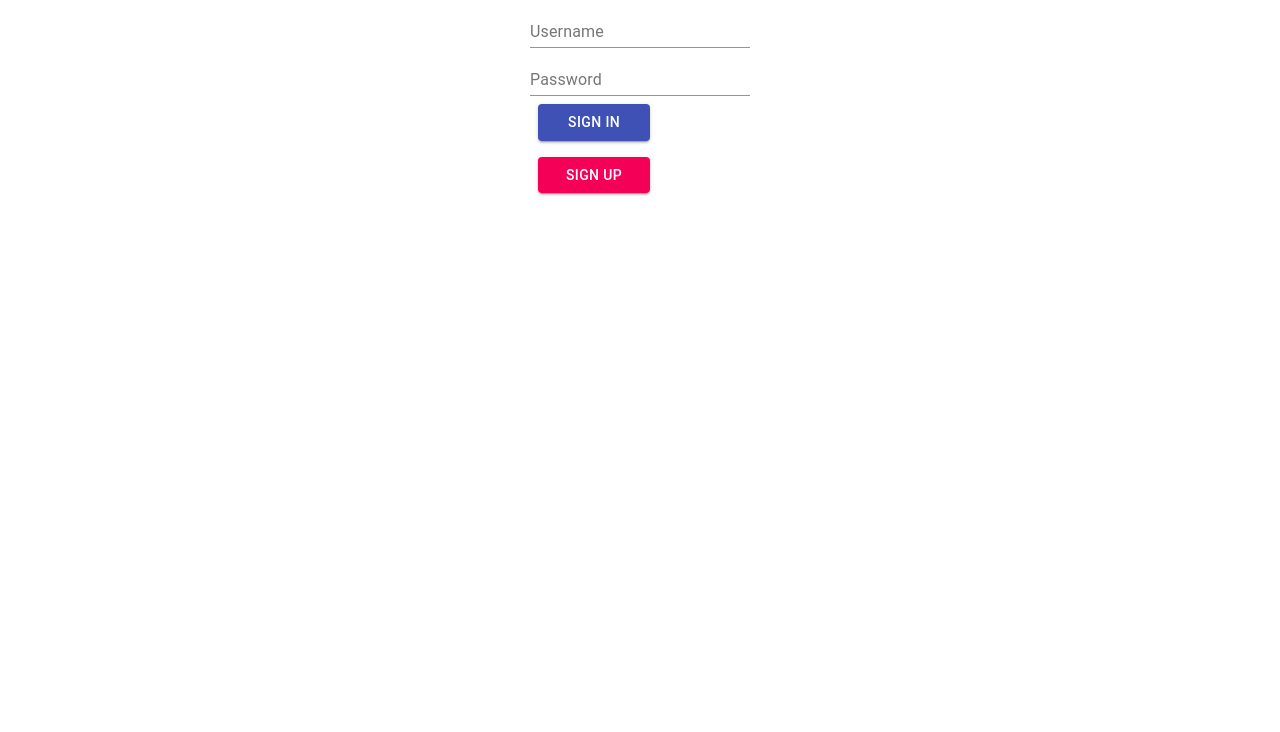
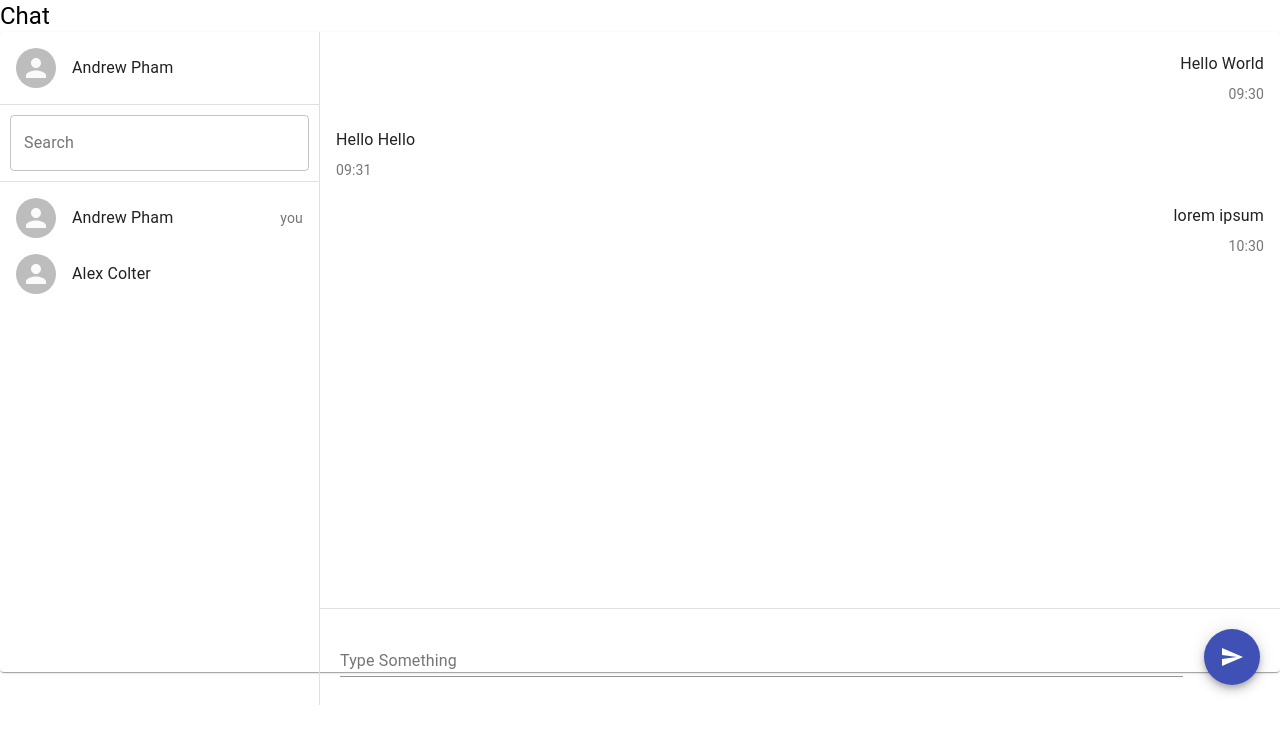
Before and after one commit to ac-cool-breeze/heroku-class, a React (Create React App) app: page / in a window 1280 px wide. Shown: the top 732 px of the page. Built offline with nearby package versions, Linux system fonts and the light colour scheme.

Commit message:
moved handler to sign in

```diff
--- a/src/App.js
+++ b/src/App.js
@@ -1,38 +1,167 @@
-import './App.css';
-import Login from './Components/Login'
-import Chat from './chat'
-import PrivateRoute from './PrivateRoute'
-import Cookies from 'js-cookie'
-import {BrowserRouter as Router, Route, Switch} from 'react-router-dom'
+import React from 'react';
+import { makeStyles } from '@material-ui/core/styles';
+import Paper from '@material-ui/core/Paper';
+import Grid from '@material-ui/core/Grid';
+import Divider from '@material-ui/core/Divider';
+import TextField from '@material-ui/core/TextField';
+import Typography from '@material-ui/core/Typography';
+import List from '@material-ui/core/List';
+import ListItem from '@material-ui/core/ListItem';
+import ListItemIcon from '@material-ui/core/ListItemIcon';
+import ListItemText from '@material-ui/core/ListItemText';
+import Avatar from '@material-ui/core/Avatar';
+import Fab from '@material-ui/core/Fab';
+import SendIcon from '@material-ui/icons/Send';
 
-const isAuth = {
-  isAuthenticated: false,
-}
+const useStyles = makeStyles({
+  table: {
+    minWidth: 650,
+  },
+  chatSection: {
+    width: '100%',
+    height: '80vh'
+  },
+  headBG: {
+      backgroundColor: '#e0e0e0'
+  },
+  borderRight500: {
+      borderRight: '1px solid #e0e0e0'
+  },
+  messageArea: {
+    height: '70vh',
+    overflowY: 'auto'
+  }
+});
 
-let conditionalRender = <Login />
-
-function App() {
-
-  const setAuth=()=>{
-    if(Cookies.get('username')){
-      isAuth.isAuthenticated = true
-      conditionalRender =  <Chat />
-    } else {
-      isAuth.isAuthenticated = false
-      conditionalRender =  <Login />
-    }
-  }
-
-  setAuth()
+const App = () => {
+  const classes = useStyles();
 
   return (
-    <>
-      <Router>
-       <Route path="/login"><Login /></Route>
-      </Router>
-      {conditionalRender}
-    </>
+      <div>
+        <Grid container>
+            <Grid item xs={12} >
+                <Typography variant="h5" className="header-message">Chat</Typography>
+            </Grid>
+        </Grid>
+        {/* Sidebar */}
+        <Grid container component={Paper} className={classes.chatSection}>
+            <Grid item xs={3} className={classes.borderRight500}>
+                <List>
+                    <ListItem button key="AndrewPham">
+                        <ListItemIcon>
+                        <Avatar/>
+                        </ListItemIcon>
+                        <ListItemText primary="Andrew Pham"></ListItemText>
+                    </ListItem>
+                </List>
+                <Divider />
+                <Grid item xs={12} style={{padding: '10px'}}>
+                    <TextField id="outlined-basic-email" label="Search" variant="outlined" fullWidth />
+                </Grid>
+                <Divider />
+                <List>
+                    <ListItem button key="AndrewPham">
+                        <ListItemIcon>
+                            <Avatar/>
+                        </ListItemIcon>
+                        <ListItemText primary="Andrew Pham">Andrew Pham</ListItemText>
+                        <ListItemText secondary="you" align="right"></ListItemText>
+                    </ListItem>
+                    <ListItem button key="AlexColter">
+                        <ListItemIcon>
+                            <Avatar/>
+                        </ListItemIcon>
+                        <ListItemText primary="Alex Colter">Alex Colter</ListItemText>
+                    </ListItem>
+                </List>
+            </Grid>
+            {/* Messages */}
+            <Grid item xs={9}>
+                <List className={classes.messageArea}>
+                    <ListItem key="1">
+                        <Grid container>
+                            <Grid item xs={12}>
+                                <ListItemText align="right" primary="Hello World"></ListItemText>
+                            </Grid>
+                            <Grid item xs={12}>
+                                <ListItemText align="right" secondary="09:30"></ListItemText>
+                            </Grid>
+                        </Grid>
+                    </ListItem>
+                    <ListItem key="2">
+                        <Grid container>
+                            <Grid item xs={12}>
+                                <ListItemText align="left" primary="Hello Hello"></ListItemText>
+                            </Grid>
+                            <Grid item xs={12}>
+                                <ListItemText align="left" secondary="09:31"></ListItemText>
+                            </Grid>
+                        </Grid>
+                    </ListItem>
+                    <ListItem key="3">
+                        <Grid container>
+                            <Grid item xs={12}>
+                                <ListItemText align="right" primary="lorem ipsum"></ListItemText>
+                            </Grid>
+                            <Grid item xs={12}>
+                                <ListItemText align="right" secondary="10:30"></ListItemText>
+                            </Grid>
+                        </Grid>
+                    </ListItem>
+                </List>
+                <Divider />
+                <Grid container style={{padding: '20px'}}>
+                    <Grid item xs={11}>
+                        <TextField id="outlined-basic-email" label="Type Something" fullWidth />
+                    </Grid>
+                    <Grid xs={1} align="right">
+                        <Fab color="primary" aria-label="add"><SendIcon /></Fab>
+                    </Grid>
+                </Grid>
+            </Grid>
+        </Grid>
+      </div>
   );
 }
 
 export default App;
+
+
+// import './App.css';
+// import Login from './Components/Login'
+// import Chat from './chat'
+// import PrivateRoute from './PrivateRoute'
+// import Cookies from 'js-cookie'
+// import {BrowserRouter as Router, Route, Switch} from 'react-router-dom'
+
+// const isAuth = {
+//   isAuthenticated: false,
+// }
+
+// let conditionalRender = <Login />
+
+// function App() {
+
+//   const setAuth=()=>{
+//     if(Cookies.get('username')){
+//       isAuth.isAuthenticated = true
+//       conditionalRender =  <Chat />
+//     } else {
+//       isAuth.isAuthenticated = false
+//       conditionalRender =  <Login />
+//     }
+//   }
+
+//   setAuth()
+
+//   return (
+//     <>
+//       <Router>
+//        <Route path="/login"><Login /></Route>
+//       </Router>
+//       {conditionalRender}
+//     </>
+//   );
+// }
+
+// export default App;
```
